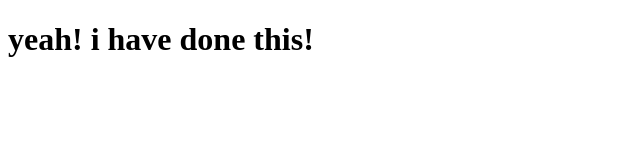
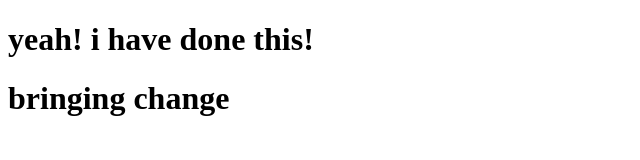
Before and after one commit to anik-sarkar/my-first-webpage, a plain HTML site: page index.html in a window 1280 px wide. Shown: the whole page, without its empty margins (0-640 px from the left). Drawn offline with Linux system fonts and the light colour scheme.

Commit message:
first change

```diff
--- a/index.html
+++ b/index.html
@@ -7,5 +7,6 @@
 </head>
 <body>
     <h1>yeah! i have done this!</h1>
+    <h1>bringing change</h1>
 </body>
 </html>
```
